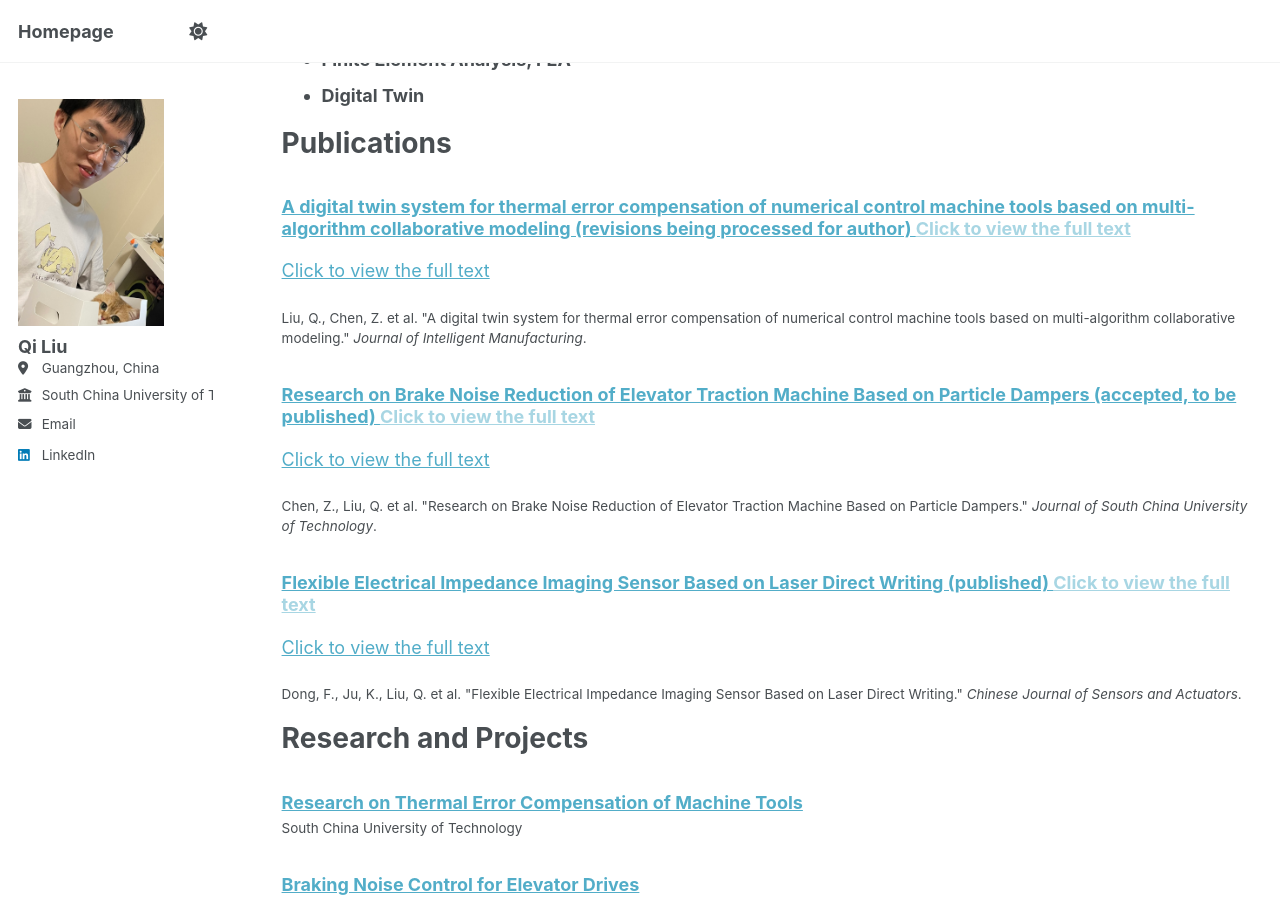
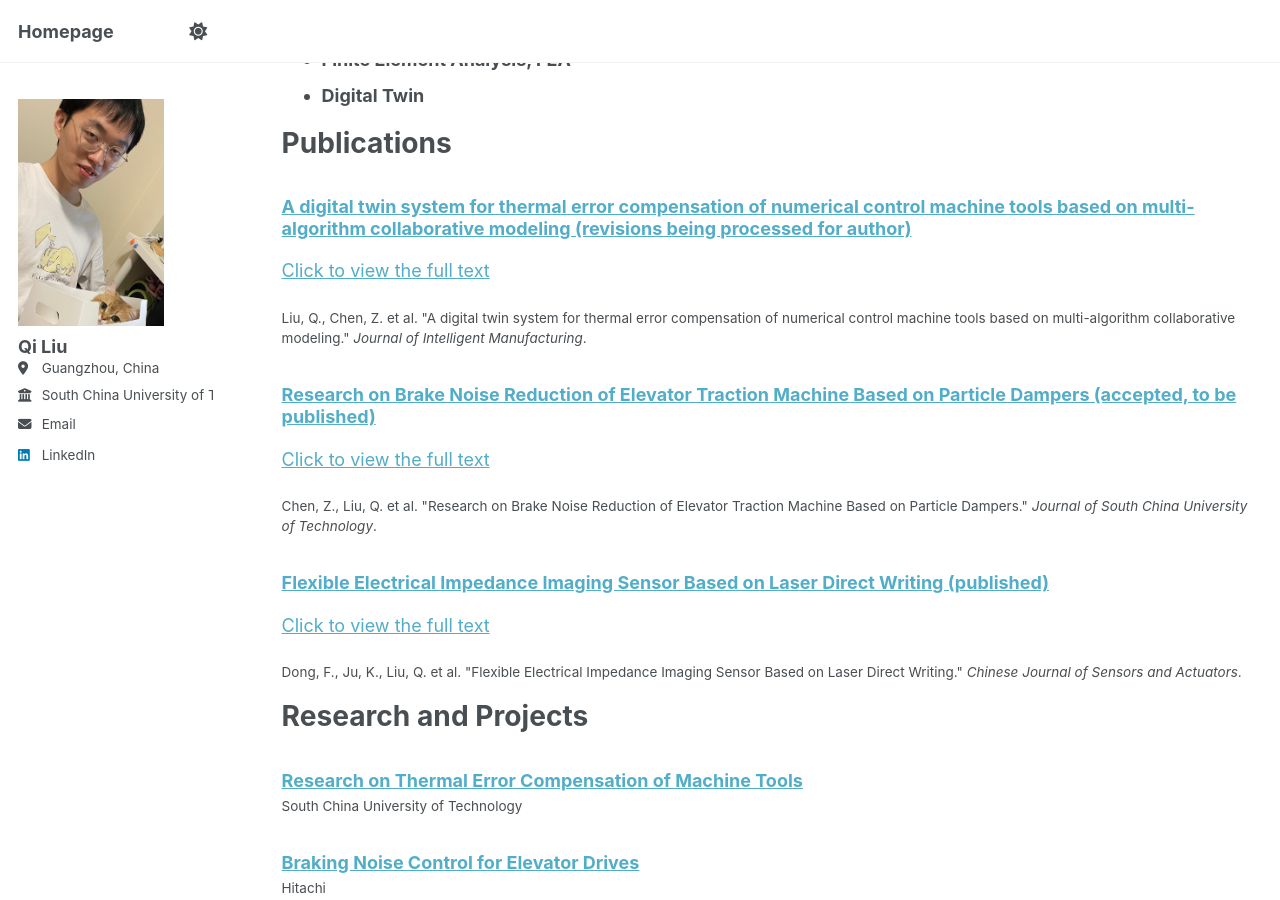
Before and after one commit to qiliu0701/qiliu0701.github.io, a Jekyll site: the page built from _pages/cv.md, in a window 1280 px wide and 900 px high, scrolled down 737 px. Built offline with Jekyll 4.4.1, drawn with Linux system fonts in a browser that asks for light colours; a script that is not in the unit is left out.

Commit message:
Update archive-single-cv.html

```diff
--- a/_includes/archive-single-cv.html
+++ b/_includes/archive-single-cv.html
@@ -30,8 +30,7 @@
           <a href="{{ post.link }}">{{ title }}</a> <a href="{{ base_path }}{{ post.url }}" rel="permalink"><i class="fa fa-link" aria-hidden="true" title="permalink"></i><span class="sr-only">Permalink</span></a>
         {% else %}
 <!--          <a href="{{ base_path }}{{ post.url }}" rel="permalink">{{ title }}</a>-->
-            <a href="{{post.pdf}}" rel="permalink" target="_blank">{{ title }}</a>
-            <a href="{{post.pdf}}" rel="permalink" target="_blank">Click to view the full text</a>
+            <a href="" rel="permalink" target="_blank">{{ title }}</a>
 <!--            <p>Click to view the full text</p>-->
         {% endif %}
         </h3>
```
